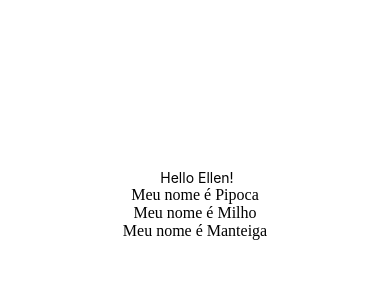
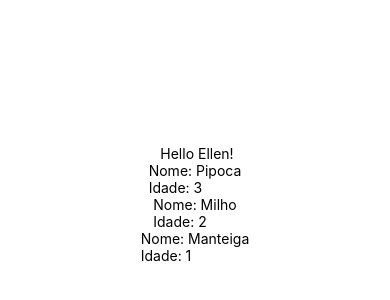
Before and after one commit to analeticiaaraujo/pmovelProjeto, a React Native app: screen / in a window 390 px wide. Shown: the part 218-518 px from the top of the page. Built offline with nearby package versions, Linux system fonts and the light colour scheme.

Commit message:
só mais uma alteração

```diff
--- a/Gato.js
+++ b/Gato.js
@@ -1,10 +1,11 @@
 import { View, Text } from "react-native";
 
-const Gato = ( {nome} ) => {
+const Gato = ( {nome, idade} ) => {
     return(
-        <view>
-            <text>Meu nome é {nome}</text>
-        </view>
+        <View>
+            <Text>Nome: {nome}</Text>
+            <Text>Idade: {idade}</Text>
+        </View>
     )
 }
 
```
